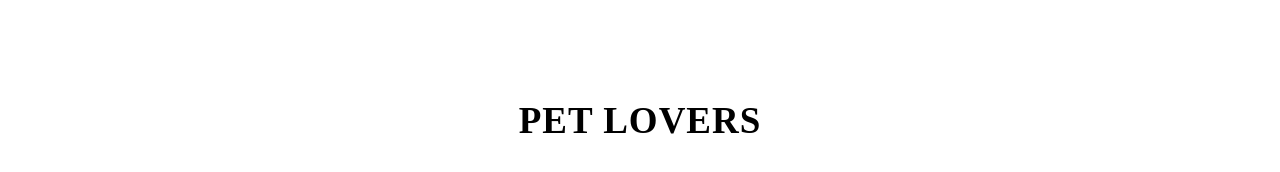
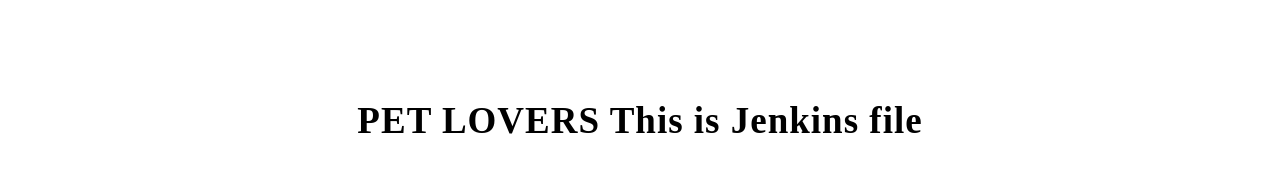
Before and after one commit to vikashsharma0707/javascript-gsap-code, a plain HTML site: page index.html in a window 1280 px wide. Shown: the part 2472-2644 px from the top of the page. Drawn offline with Linux system fonts and the light colour scheme; grey boxes are pictures that could not be loaded.

Commit message:
Update index.html

```diff
--- a/index.html
+++ b/index.html
@@ -254,7 +254,7 @@
 
     <section class="cover">
         <div class="coverheading">
-            <h2>PET LOVERS</h2>
+            <h2>PET LOVERS    This is Jenkins file</h2>
         </div>
         <div class="covergrid">
             <div class="colgrid">
```
